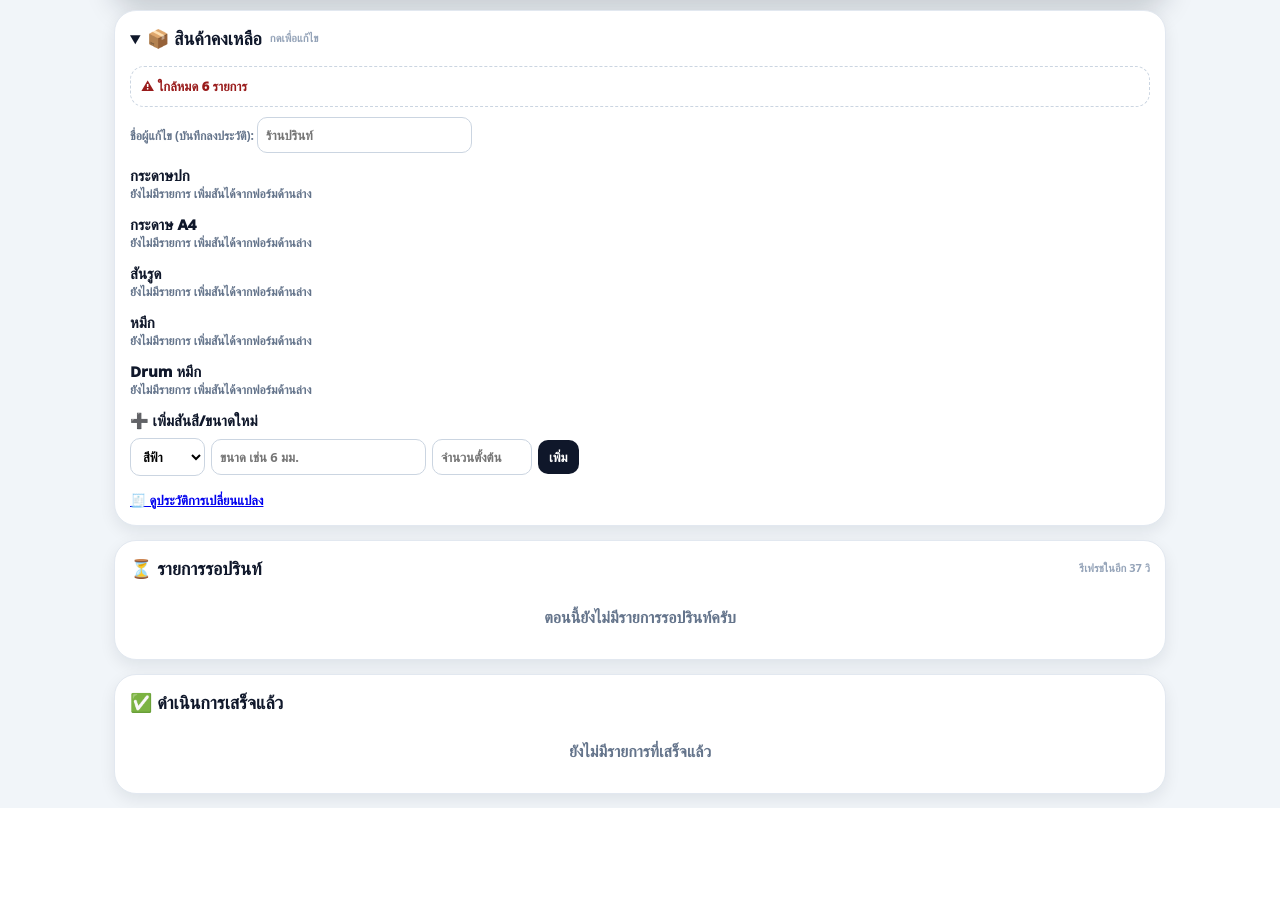
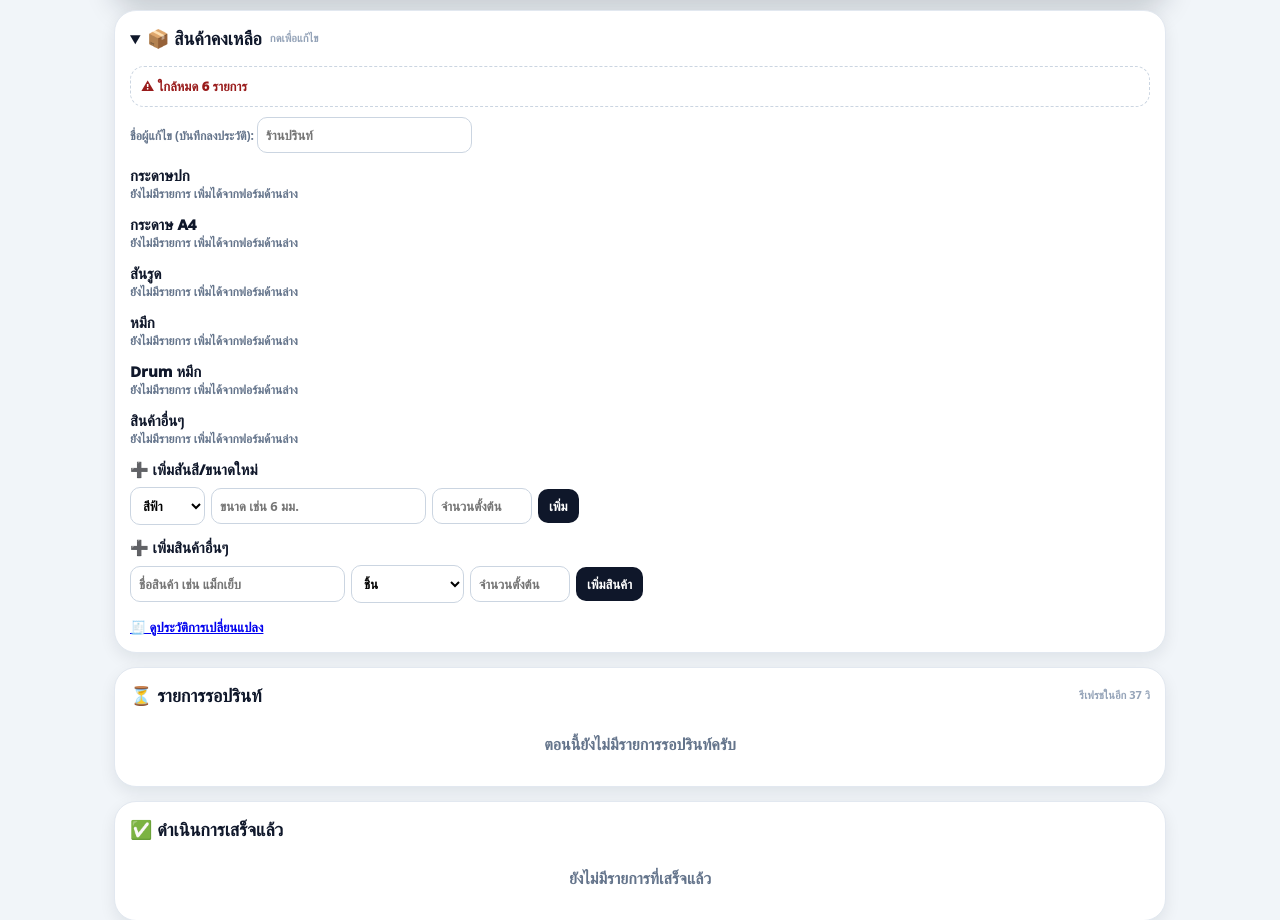
Before and after one commit to pkanoontutor/pkanoontutorsystem, a Django app: page /print-shop/ in a window 1280 px wide, after a click that opens the changed part. Shown: the part 186-1106 px from the top of the page. Before the commit the page ends 994 px from the top, so only its background shows below. Run offline with Django 5.2, Linux system fonts and the light colour scheme; data comes from the database, SQL or seed files in the repository; data that the repository does not hold is empty; parts of the project's set-up code (start-up, migrations or seed data) failed here and were passed over; some libraries are stand-ins or nearby versions; some web fonts are replaced.

Commit message:
Print supplies: add any item with unit แผ่น/ชิ้น/custom, editable by the print shop (#150)
Co-authored-by: Claude Opus 5.5 <noreply@anthropic.com>

```diff
--- a/core/models.py
+++ b/core/models.py
@@ -1333,6 +1333,7 @@ class PrintSupply(models.Model):
         SPINE = "spine", "สันรูด"
         INK = "ink", "หมึก"
         DRUM = "drum", "Drum หมึก"
+        OTHER = "other", "สินค้าอื่นๆ"
 
     category = models.CharField("ประเภท", max_length=20, choices=Category.choices)
     name = models.CharField("ชื่อ", max_length=100)
@@ -1345,7 +1346,7 @@ class PrintSupply(models.Model):
 
     class Meta:
         ordering = ("order", "spine_color", "spine_size")
-        constraints = [models.UniqueConstraint(fields=("category", "spine_color", "spine_size"), name="uniq_print_supply")]
+        constraints = [models.UniqueConstraint(fields=("category", "spine_color", "spine_size", "name"), name="uniq_print_supply_v2")]
 
     def __str__(self) -> str:
         return self.name
@@ -1360,7 +1361,8 @@ class PrintSupply(models.Model):
 
     @property
     def is_low(self) -> bool:
-        return self.quantity < self.LOW_BELOW[self.category]
+        limit = self.LOW_BELOW.get(self.category)  # free-form items have no fixed rule
+        return limit is not None and self.quantity < limit
 
     @property
     def quantity_label(self) -> str:
--- a/core/print_supplies.py
+++ b/core/print_supplies.py
@@ -185,8 +185,24 @@ def print_supply_update(request: HttpRequest) -> HttpResponse:
             if qty:
                 _change(spine.id, qty, PrintSupplyLog.Reason.ADJUST, actor, note or "ตั้งต้นขนาดสันใหม่")
         return _back(request)
+    if action == "add_item":
+        name = " ".join((request.POST.get("name") or "").split())[:100]
+        unit = request.POST.get("unit") or ""
+        if unit == "other":
+            unit = " ".join((request.POST.get("unit_other") or "").split())
+        unit = unit[:20]
+        if name and unit:
+            item, created = PrintSupply.objects.get_or_create(category=C.OTHER, name=name, defaults={"unit": unit, "order": 90})
+            if not created:
+                item.is_active = True
+                item.unit = unit
+                item.save(update_fields=["is_active", "unit"])
+            qty = clean_pages(request.POST.get("quantity"))
+            if qty:
+                _change(item.id, qty, PrintSupplyLog.Reason.ADJUST, actor, note or "เพิ่มรายการสินค้าใหม่")
+        return _back(request)
     supply = get_object_or_404(PrintSupply, id=clean_pages(request.POST.get("supply")))
-    if action == "hide" and supply.category == C.SPINE:
+    if action == "hide" and supply.category in (C.SPINE, C.OTHER):
         supply.is_active = False
         supply.save(update_fields=["is_active"])
     elif action in ("add", "remove", "set"):
--- a/core/templates/core/_print_supply_editor.html
+++ b/core/templates/core/_print_supply_editor.html
@@ -31,11 +31,11 @@
         <button class="ps-btn add" name="action" value="add">+ เพิ่ม</button>
         <button class="ps-btn rm" name="action" value="remove">− ลด</button>
         <button class="ps-btn" name="action" value="set">ตั้งยอดเป็น</button>
-        {% if s.category == "spine" %}<button class="ps-btn" name="action" value="hide" formnovalidate onclick="return confirm('ซ่อนขนาดสันนี้?')">ซ่อน</button>{% endif %}
+        {% if s.category == "spine" or s.category == "other" %}<button class="ps-btn" name="action" value="hide" formnovalidate onclick="return confirm('ซ่อนรายการนี้?')">ซ่อน</button>{% endif %}
       </form>
     </div>
   {% empty %}
-    <div class="ps-actor">ยังไม่มีรายการ เพิ่มสันได้จากฟอร์มด้านล่าง</div>
+    <div class="ps-actor">ยังไม่มีรายการ เพิ่มได้จากฟอร์มด้านล่าง</div>
   {% endfor %}
 {% endfor %}
 <div class="ps-group">➕ เพิ่มสันสี/ขนาดใหม่</div>
@@ -48,6 +48,26 @@
   <input type="number" min="0" name="quantity" placeholder="จำนวนตั้งต้น">
   <button class="ps-btn dark">เพิ่ม</button>
 </form>
+<div class="ps-group">➕ เพิ่มสินค้าอื่นๆ</div>
+<form class="ps-form" method="post" action="{% url 'core:print_supply_update' %}" style="margin-top:8px;">
+  {% csrf_token %}
+  <input type="hidden" name="next" value="{{ supply_next }}">
+  <input type="hidden" name="action" value="add_item"><input type="hidden" name="actor" class="ps-actor-field">
+  <input name="name" placeholder="ชื่อสินค้า เช่น แม็กเย็บ" maxlength="100" required style="min-width:180px">
+  <select name="unit" class="ps-unit">
+    <option value="แผ่น">แผ่น</option><option value="ชิ้น" selected>ชิ้น</option><option value="other">อื่นๆ (กรอกเอง)</option>
+  </select>
+  <input name="unit_other" class="ps-unit-other" placeholder="หน่วย เช่น กล่อง" maxlength="20" hidden style="width:120px">
+  <input type="number" min="0" name="quantity" placeholder="จำนวนตั้งต้น">
+  <button class="ps-btn dark">เพิ่มสินค้า</button>
+</form>
+<script>
+  document.querySelectorAll(".ps-unit").forEach(sel => sel.addEventListener("change", () => {
+    const other = sel.form.querySelector(".ps-unit-other");
+    other.hidden = sel.value !== "other"; other.required = sel.value === "other";
+    if(!other.hidden) other.focus();
+  }));
+</script>
 <script>
   // remember who is editing on this device, and send the name with each stock change
   (function(){
```
Also changed, not shown: core/migrations/0098_print_supply_other_items.py (added).
